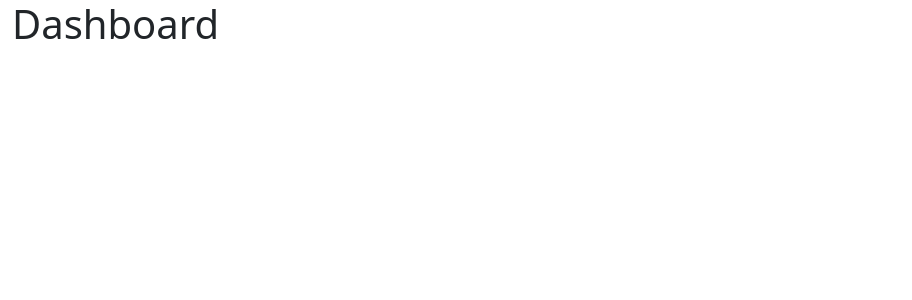
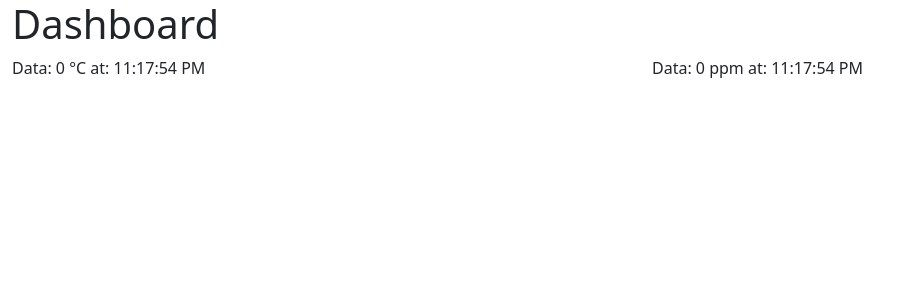
Before and after one commit to dangello-g/websockets-react, a React (Vite) app: page / in a window 1280 px wide. Shown: the top 300 px of the page, without its empty margins (0-912 px from the left). Built offline with nearby package versions, Linux system fonts and the light colour scheme; no server answers.

Commit message:
feat: connection to temperature and co2Level websocket done

```diff
--- a/src/App.tsx
+++ b/src/App.tsx
@@ -1,11 +1,82 @@
-import { Container, Row } from 'react-bootstrap'
+
+import { useEffect, useState } from 'react'
+import { Container, Row, Col } from 'react-bootstrap'
+import TemperatureSensor from './components/TemperatureSensor'
+import CO2Sensor from './components/CO2Sensor'
+
+export interface SensorProps {
+  type: string,
+  value: number,
+  unit: string,
+  timestamp: string
+}
+
+const webSocketURL = "ws://localhost:8080/ws/sensor";
 
 function App() {
+  const [socket, setSocket] = useState<WebSocket | null>(null);
+  const [temperature, setTemperature] = useState<SensorProps>({
+    type: "temperature",
+    value: 0,
+    unit: "°C",
+    timestamp: new Date().toLocaleTimeString()
+  })
+  const [co2Level, setCo2Level] = useState<SensorProps>({
+    type: "co2",
+    value: 0,
+    unit: "ppm",
+    timestamp: new Date().toLocaleTimeString()
+  })
+
+  const temperatureAndCO2Data = () => {
+    const ws = new WebSocket(webSocketURL);
+
+    ws.onopen = () => {
+      console.log("Successfully connected to temperature and CO2 level WebSocket");
+    };
+
+    ws.onmessage = (event) => {
+      console.log("Data received from temperature and CO2 level:", event.data);
+      const data: SensorProps[] = JSON.parse(event.data);
+
+      data.forEach((sensor) => {
+        if (sensor.type === "temperature") {
+          setTemperature(sensor);
+        } else {
+          setCo2Level(sensor);
+        }
+      })
+    };
+
+    ws.onerror = (error) => {
+      console.error("Error on temperature and CO2 level WebSocket:", error);
+    };
+
+    ws.onclose = () => {
+      console.log("Connection with temperature and CO2 level WebSocket closed");
+      setSocket(null);
+    };
+
+    setSocket(ws);
+  };
+
+  useEffect(() => {
+    temperatureAndCO2Data();
+  }, [])
+
   return (
     <>
       <Container fluid>
         <Row>
           <h1>Dashboard</h1>
+        </Row>
+        <Row>
+          <Col>
+            <TemperatureSensor {...temperature} />
+          </Col>
+          <Col>
+            <CO2Sensor {...co2Level} />
+          </Col>
         </Row>
       </Container>
     </>
--- /dev/null
+++ b/src/components/CO2Sensor.tsx
@@ -0,0 +1,9 @@
+import { SensorProps } from "../App";
+
+export default function CO2Sensor({ value, unit, timestamp }: SensorProps) {
+    return (
+        <>
+            <span>Data: {value} {unit} at: {timestamp}</span>
+        </>
+    );
+}
--- /dev/null
+++ b/src/components/TemperatureSensor.tsx
@@ -0,0 +1,9 @@
+import { SensorProps } from "../App";
+
+export default function TemperatureSensor({ value, unit, timestamp }: SensorProps) {
+    return (
+        <>
+            <span>Data: {value} {unit} at: {timestamp}</span>
+        </>
+    );
+}
```
